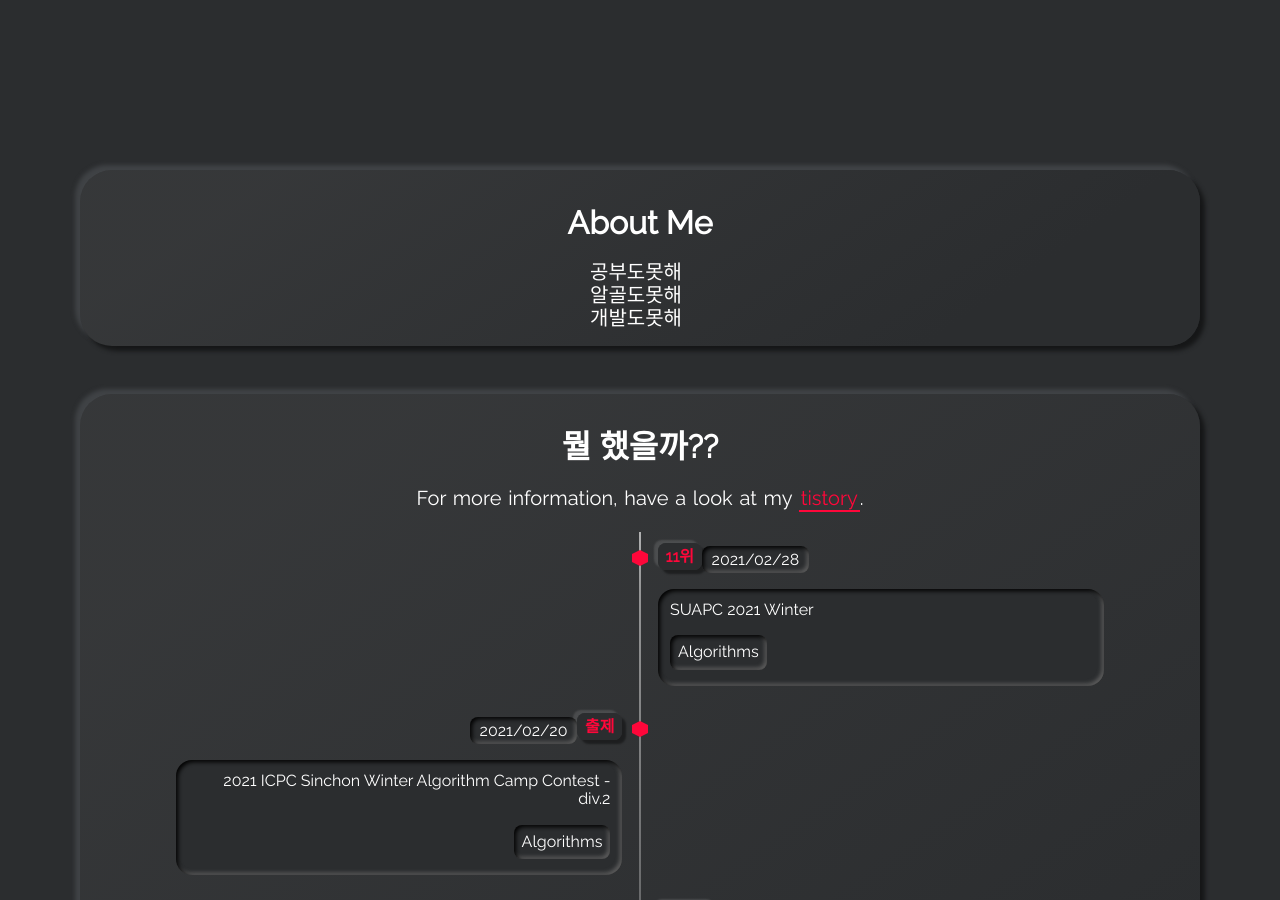
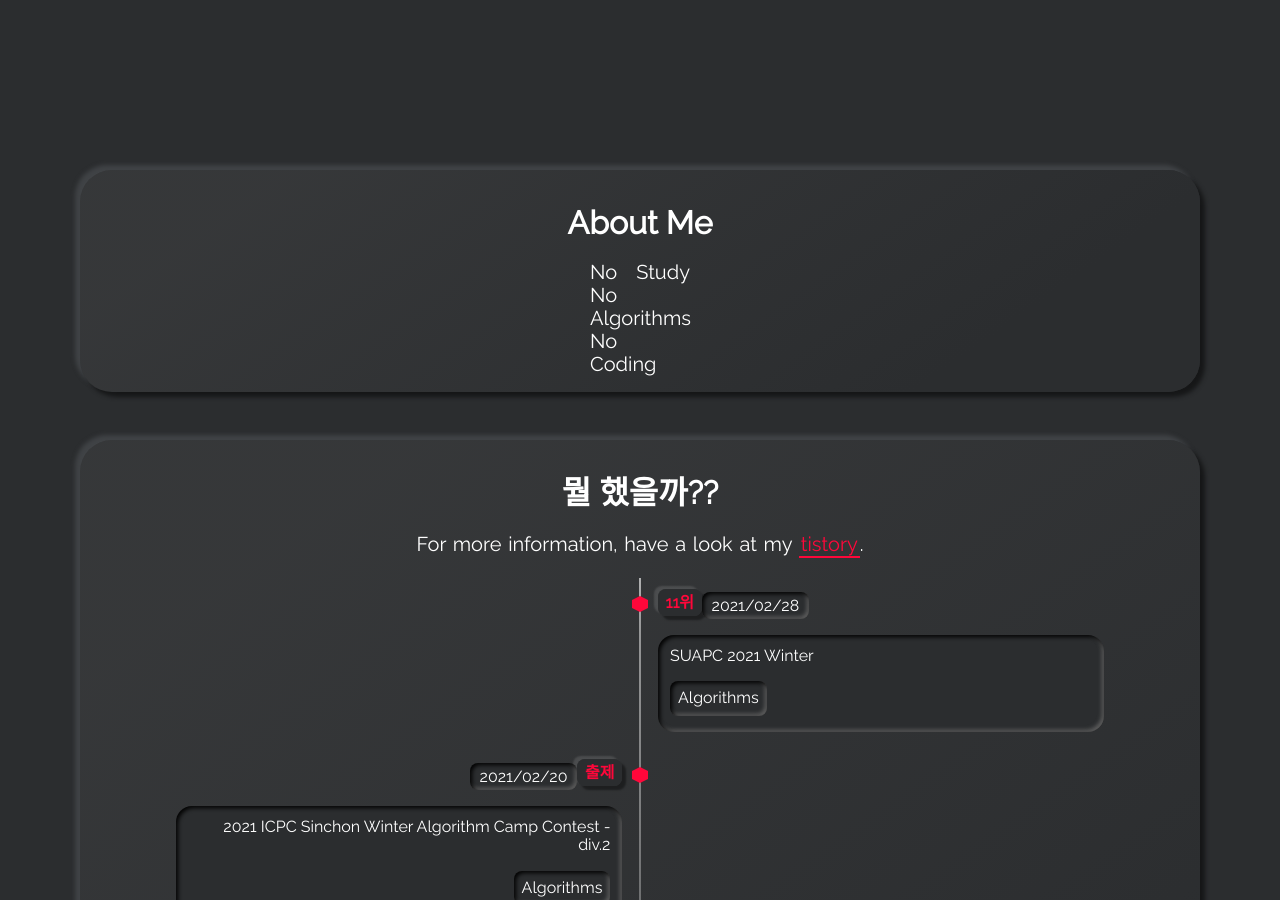
Before and after one commit to swoooon/blueint323.github.io, a Jekyll site: the page built from index.html, in a window 1280 px wide and 900 px high, scrolled down 890 px. Built offline with Jekyll 4.4.1, drawn with Linux system fonts in a browser that asks for light colours.

Commit message:
Update _config.yml

```diff
--- a/_config.yml
+++ b/_config.yml
@@ -35,7 +35,7 @@ show_aboutme_card: true
 # about_me_title: The will be displayed as the title in the About Me section
 about_me_title: About Me
 # about_me_description: This will be displayed under the title.
-about_me_description: 공부도못해 알골도못해 개발도못해
+about_me_description: No Study No Algorithms No Coding
 
 # SKILLS SECTION
 # show_skills_card:
```
